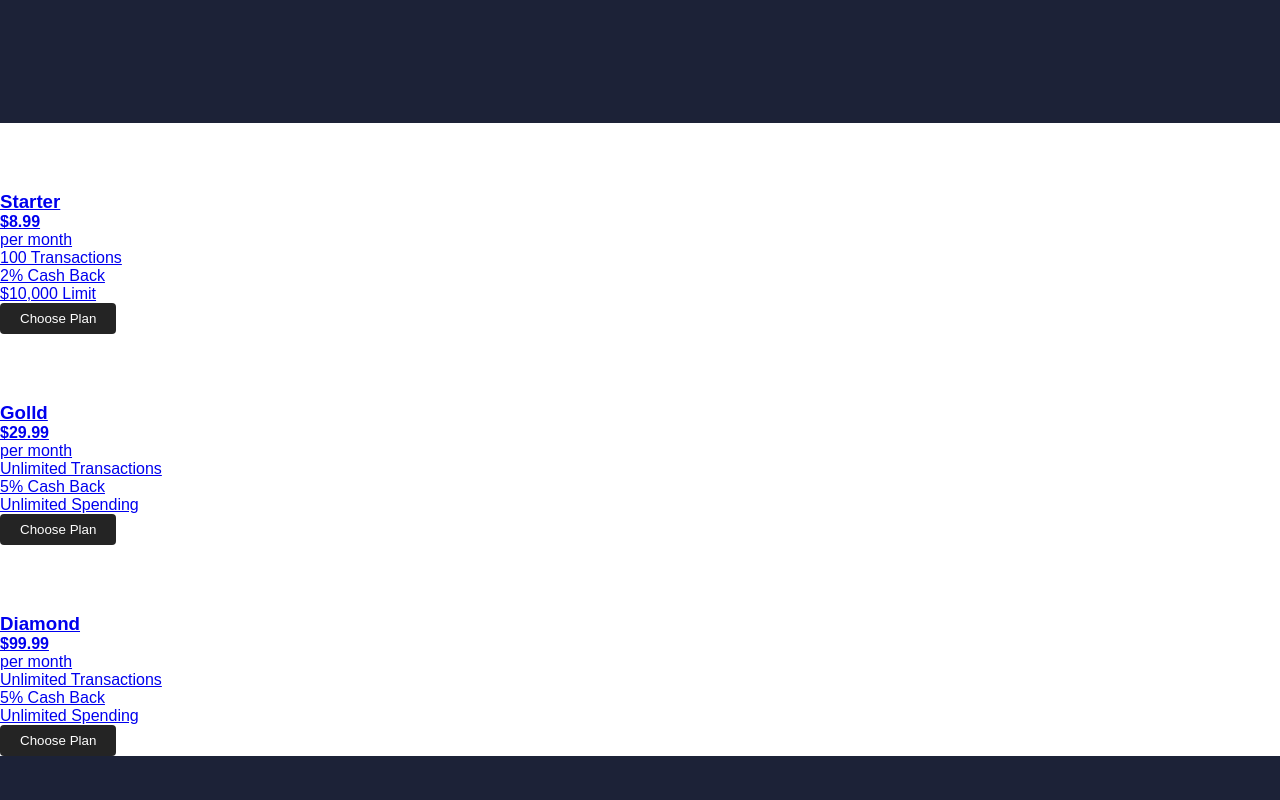
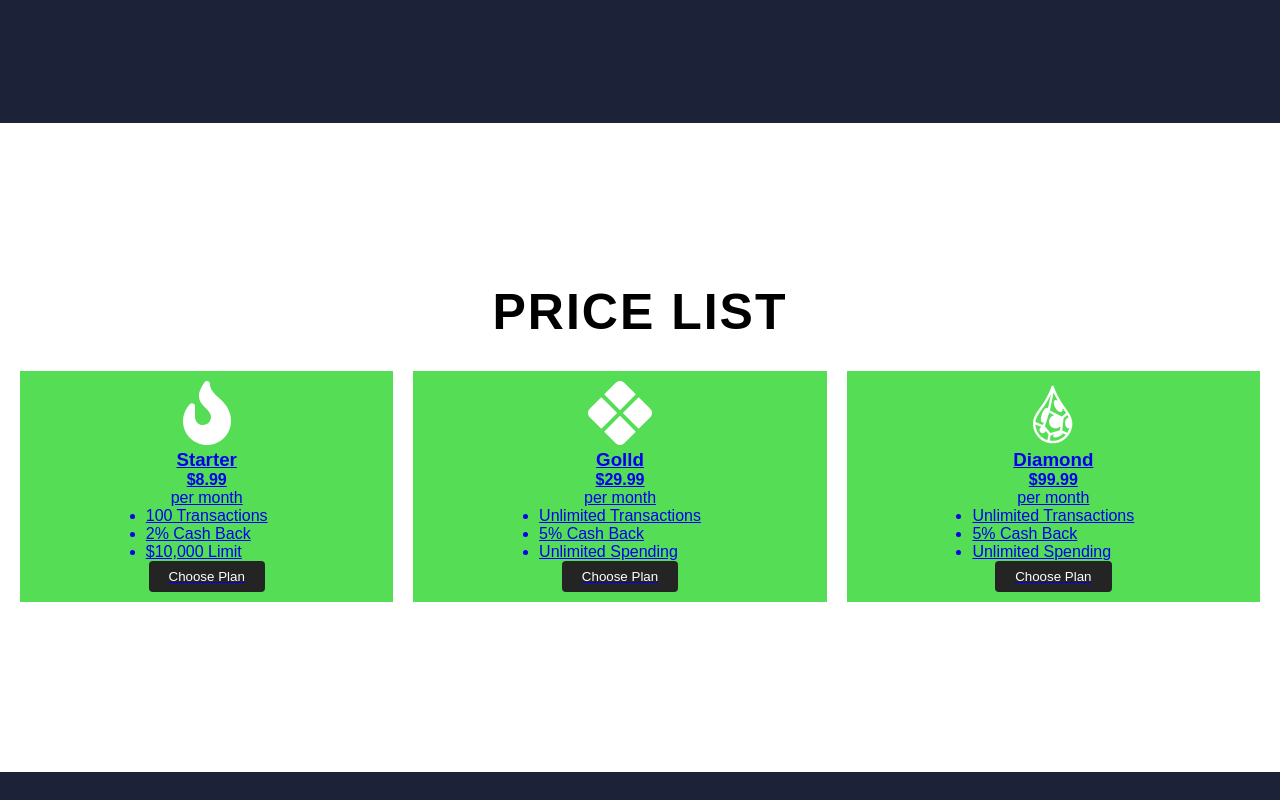
Before and after one commit to huanzochen/react-website-v2-yt-practice, a React (Create React App) app: page / in a window 1280 px wide. Shown: the part 2380-3180 px from the top of the page. Built offline with nearby package versions, Linux system fonts and the light colour scheme.

Commit message:
pricing 自主排版

```diff
--- a/src/components/Pricing.css
+++ b/src/components/Pricing.css
@@ -0,0 +1,47 @@
+.pricing__section {
+    padding:160px 10px;
+    /* padding-right: 10px;
+    padding-left: 10px; */
+}
+
+.pricing_wrapper {
+    display: flex;
+    flex-direction: column;
+}
+
+.pricing_heading{
+    align-self:center;
+    text-align:center;
+    flex-basis:100%;
+    max-width:100%;
+    padding:0 0 20px 0;
+    font-weight: 700;
+    letter-spacing: 1.99px;
+    text-transform: uppercase;
+    font-size: 50px;
+}
+
+.pricing__container {
+    align-items:center;
+    display: flex;
+    flex-direction: row;
+}
+
+.pricing__container-card {
+    background-color: rgb(86, 221, 86);
+    flex-grow:1;
+    padding: 10px;
+    margin: 10px;
+}
+
+.pricing__container_cardInfo {
+    display: flex;
+    flex-direction: column;
+    align-items: center;
+}
+
+.pricing__container {
+    text-align: left;
+    font-weight: 400;
+    color: white;
+}
--- a/src/components/Pricing.js
+++ b/src/components/Pricing.js
@@ -5,6 +5,7 @@ import { Button } from './Button'
 import { BsXDiamondFill } from 'react-icons/bs'
 import { GiCrystalize } from 'react-icons/gi'
 import { IconContext } from 'react-icons/lib'
+import './Pricing.css'
 
 function Pricing() {
   return (
@@ -15,7 +16,7 @@ function Pricing() {
       <div>
         <div className="pricing__section">
           <div className="pricing_wrapper">
-            <h1 className="pricing_heading"></h1>
+            <h1 className="pricing_heading"> Price List</h1>
             <div className="pricing__container">
               <Link to="/sign-up"
                 className='pricing__container-card'
```
